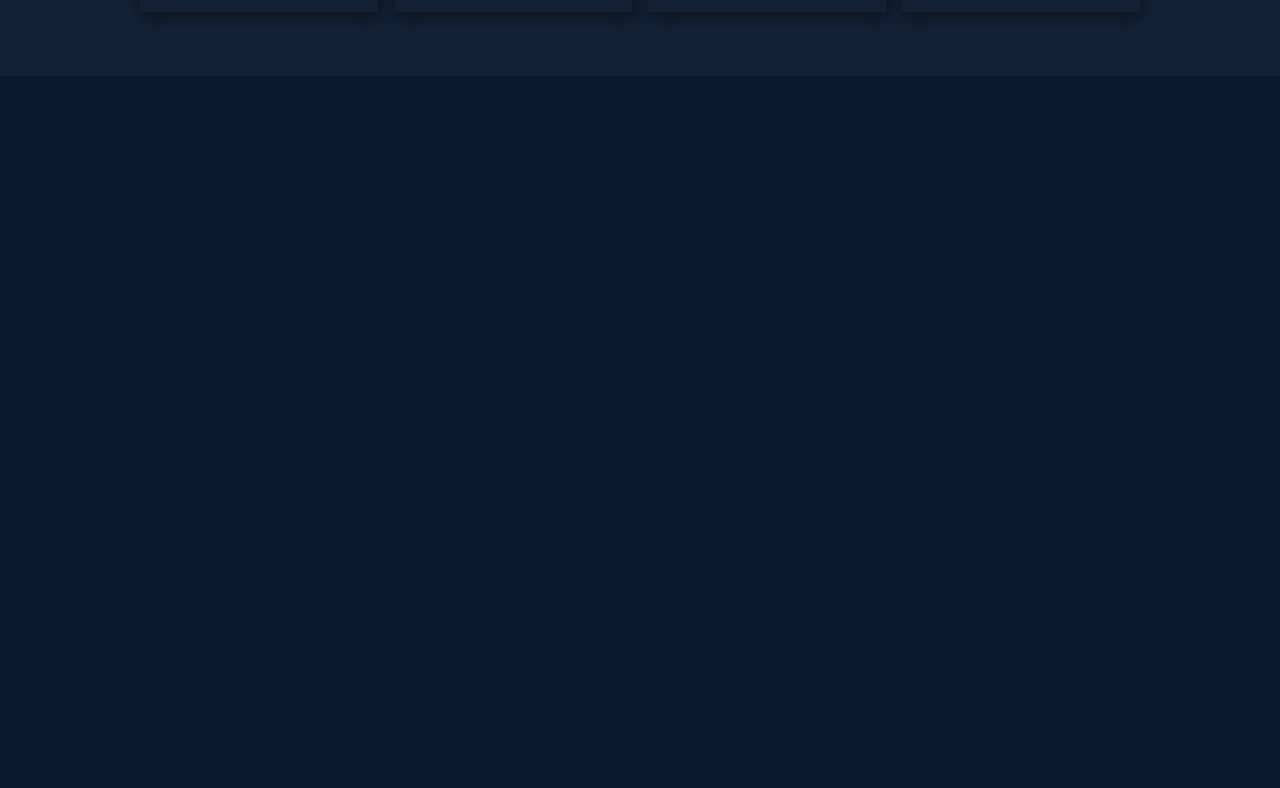
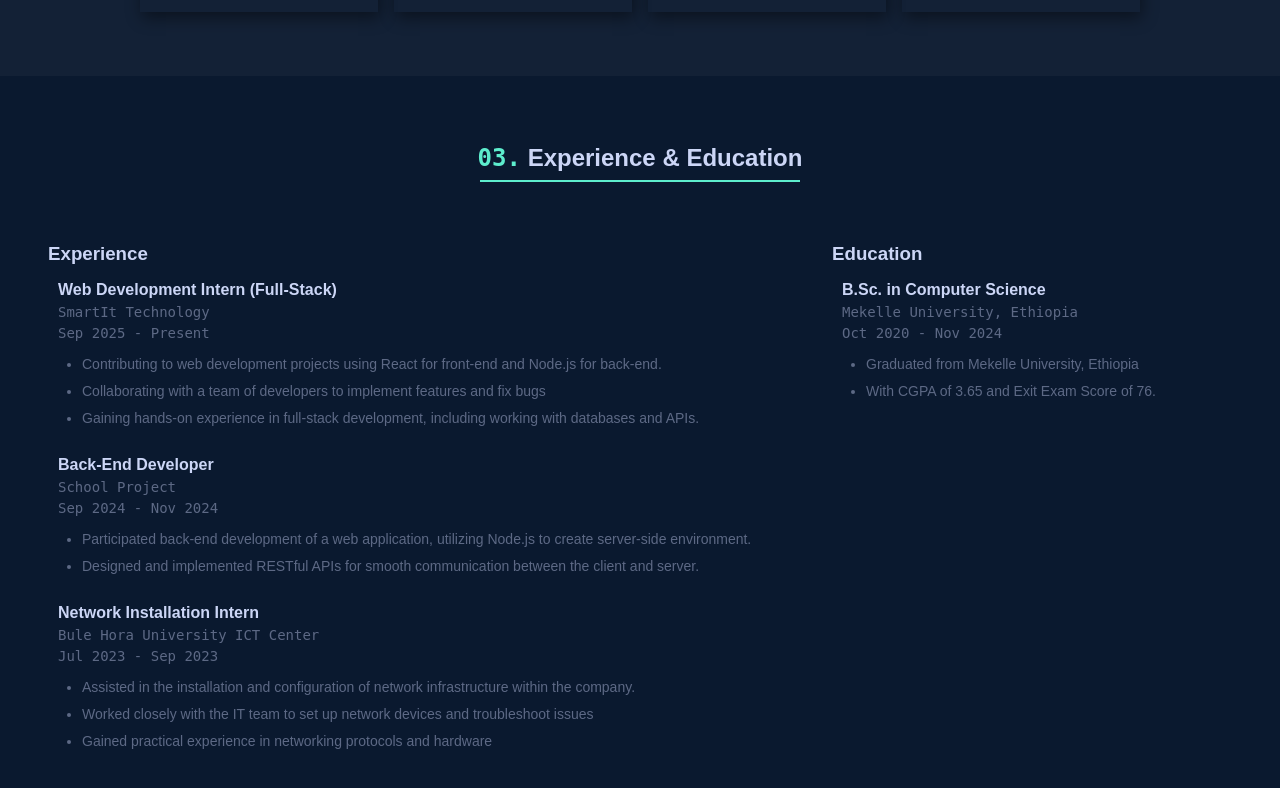
Before and after one commit to dere-12/portfolio, a React (Vite) app: page / in a window 1280 px wide. Shown: the part 1516-2304 px from the top of the page. Before the commit the page ends 1592 px from the top, so only its background shows below. Built offline with nearby package versions, Linux system fonts and the light colour scheme.

Commit message:
feat(Experience): implement Experience component and ExperienceItem helper component and add styles to Experience component

```diff
--- a/src/App.jsx
+++ b/src/App.jsx
@@ -2,6 +2,7 @@ import "./styles/global.css";
 import Header from "./components/Header/Header";
 import Hero from "./components/Hero/Hero";
 import About from "./components/About/About";
+import Experience from "./components/Experience/Experience";
 
 function App() {
   return (
@@ -10,6 +11,7 @@ function App() {
       <main>
         <Hero />
         <About />
+        <Experience />
       </main>
     </>
   );
--- a/src/components/About/About.css
+++ b/src/components/About/About.css
@@ -30,7 +30,6 @@
   width: 140px;
   height: 2px;
   background-color: var(--color-primary);
-  transition: width 0.3s ease-out;
 }
 
 .about-content .about-number {
--- /dev/null
+++ b/src/components/Experience/Experience.css
@@ -0,0 +1,73 @@
+.experience-heading {
+  color: var(--color-text-white);
+  text-align: center;
+  margin: 4rem 0;
+  position: relative;
+}
+
+.experience-heading::after {
+  content: "";
+  position: absolute;
+  background-color: var(--color-primary);
+  width: 320px;
+  height: 2px;
+  left: 50%;
+  bottom: -6px;
+  transform: translateX(-50%);
+}
+
+.experience-number {
+  color: var(--color-primary);
+  font-family: var(--font-family-mono);
+}
+
+.experience-content {
+  display: flex;
+  gap: 4rem;
+  padding: 0 2rem 2rem 3rem;
+}
+
+.experience-column-work {
+  width: 60%;
+}
+
+.column-title {
+  color: var(--color-text-white);
+  margin-bottom: 10px;
+}
+
+.timeline {
+  padding-left: 10px;
+}
+
+.timeline-item {
+  margin-bottom: 1.5rem;
+}
+
+.item-description-list {
+  padding-left: 1.5rem;
+}
+
+.item-description-list li,
+.item-institution,
+.item-duration {
+  font-size: 14px;
+  color: var(--color-text-gray);
+}
+
+.item-description-list li {
+  margin-bottom: 6px;
+}
+
+.item-title {
+  color: var(--color-text-white);
+}
+
+.item-institution,
+.item-duration {
+  font-family: var(--font-family-mono);
+}
+
+.item-duration {
+  margin-bottom: 10px;
+}
--- /dev/null
+++ b/src/components/Experience/Experience.jsx
@@ -0,0 +1,35 @@
+import "./Experience.css";
+import { experience, education } from "./experienceData";
+import ExperienceItem from "./ExperienceItem";
+
+const Experience = () => {
+  return (
+    <section id="experience" className="experience-container">
+      <h2 className="experience-heading">
+        <span className="experience-number">03.</span> Experience & Education
+      </h2>
+
+      <div className="experience-content">
+        <div className="experience-column-work">
+          <h3 className="column-title">Experience</h3>
+          <div className="timeline">
+            {experience.map((item) => (
+              <ExperienceItem key={item.id} item={item} />
+            ))}
+          </div>
+        </div>
+
+        <div className="experience-column-education">
+          <h3 className="column-title">Education</h3>
+          <div className="timeline">
+            {education.map((item) => (
+              <ExperienceItem key={item.id} item={item} />
+            ))}
+          </div>
+        </div>
+      </div>
+    </section>
+  );
+};
+
+export default Experience;
--- /dev/null
+++ b/src/components/Experience/ExperienceItem.jsx
@@ -0,0 +1,17 @@
+const ExperienceItem = ({ item }) => {
+  return (
+    <div className="timeline-item">
+      <h4 className="item-title">{item.title}</h4>
+      <p className="item-institution">{item.company || item.institution}</p>
+      <p className="item-duration">{item.duration}</p>
+
+      <ul className="item-description-list">
+        {item.description.map((detail) => (
+          <li key={detail}>{detail}</li>
+        ))}
+      </ul>
+    </div>
+  );
+};
+
+export default ExperienceItem;
--- /dev/null
+++ b/src/components/Experience/experienceData.js
@@ -0,0 +1,51 @@
+export const experience = [
+  {
+    id: 1,
+    title: "Web Development Intern (Full-Stack)",
+    company: "SmartIt Technology",
+    duration: "Sep 2025 - Present",
+    description: [
+      "Contributing to web development projects using React for front-end and Node.js for back-end.",
+      "Collaborating with a team of developers to implement features and fix bugs",
+      "Gaining hands-on experience in full-stack development, including working with databases and APIs.",
+    ],
+    type: "experience",
+  },
+  {
+    id: 2,
+    title: "Back-End Developer",
+    company: "School Project",
+    duration: "Sep 2024 - Nov 2024",
+    description: [
+      "Participated back-end development of a web application, utilizing Node.js to create server-side environment.",
+      "Designed and implemented RESTful APIs for smooth communication between the client and server.",
+    ],
+    type: "experience",
+  },
+  {
+    id: 3,
+    title: "Network Installation Intern",
+    company: "Bule Hora University ICT Center",
+    duration: "Jul 2023 - Sep 2023",
+    description: [
+      "Assisted in the installation and configuration of network infrastructure within the company.",
+      "Worked closely with the IT team to set up network devices and troubleshoot issues",
+      "Gained practical experience in networking protocols and hardware",
+    ],
+    type: "experience",
+  },
+];
+
+export const education = [
+  {
+    id: 1,
+    title: "B.Sc. in Computer Science",
+    institution: "Mekelle University, Ethiopia",
+    duration: "Oct 2020 - Nov 2024",
+    description: [
+      "Graduated from Mekelle University, Ethiopia",
+      "With CGPA of 3.65 and Exit Exam Score of 76.",
+    ],
+    type: "education",
+  },
+];
```
